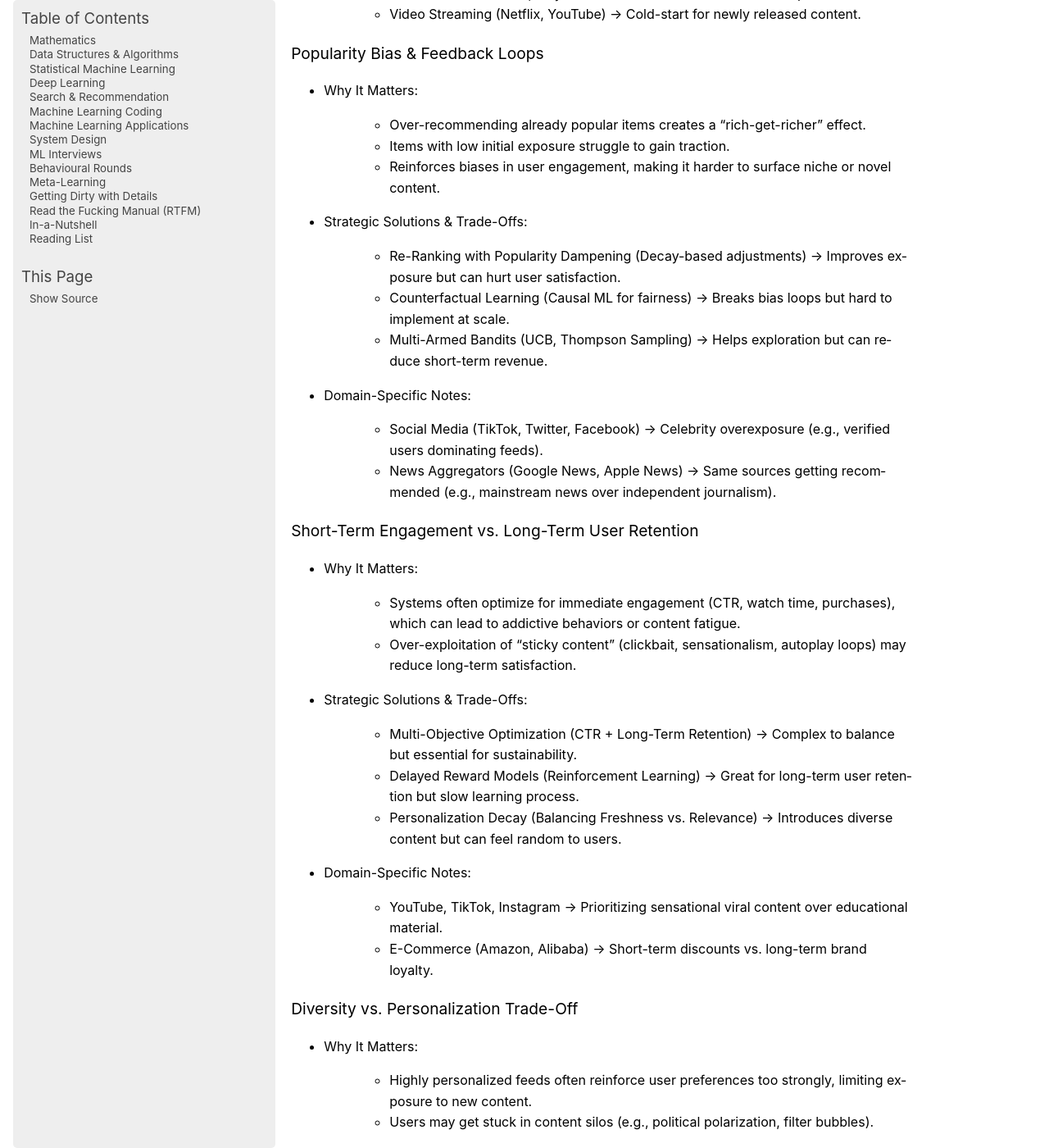
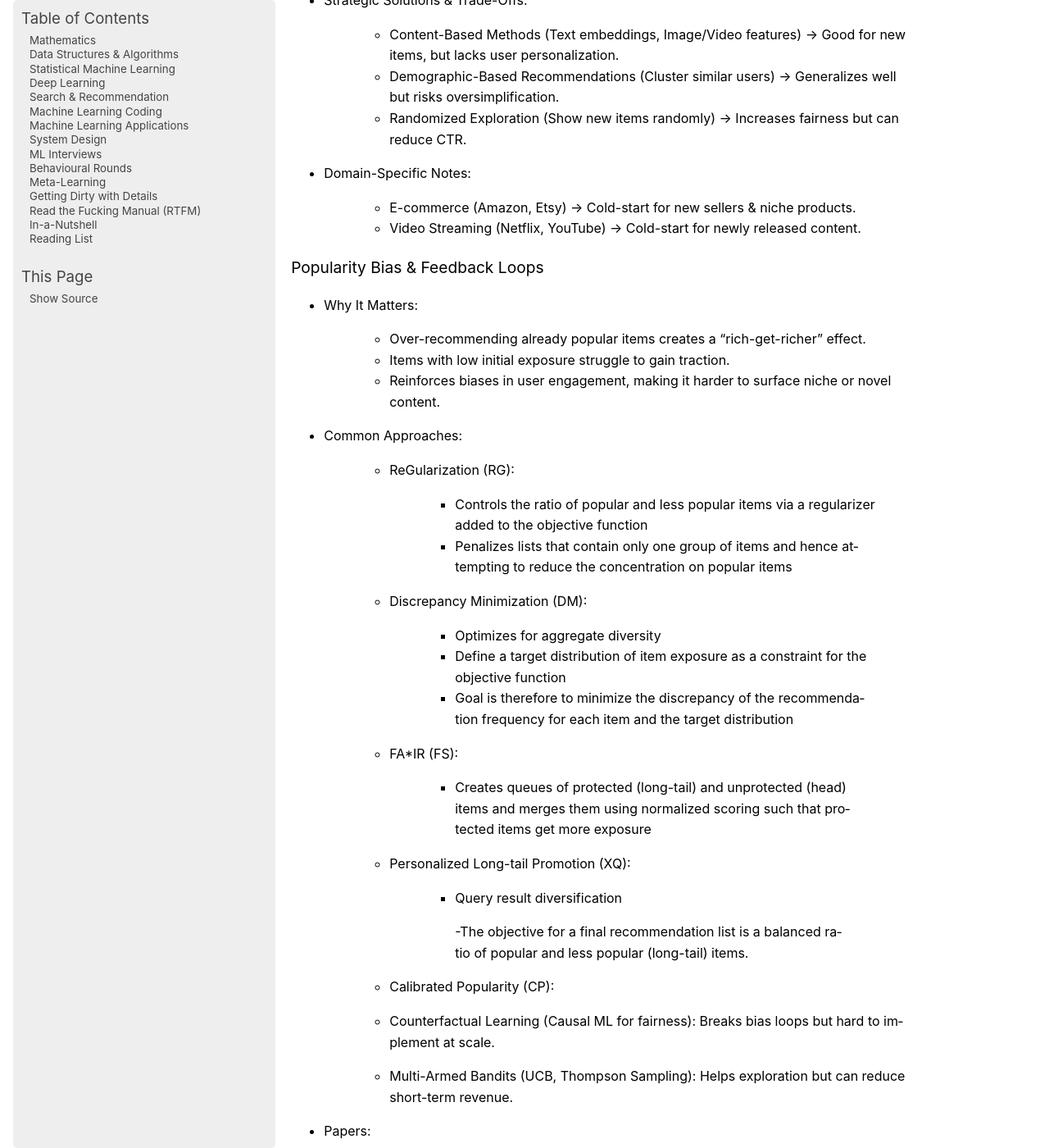
Before and after one commit to uselesstechjunks/leetcode, a Sphinx documentation site: the page built from docs/source/rank.rst, in a window 1280 px wide and 1400 px high, scrolled down 22186 px. Shown: the whole window at 82% size. Built offline with Sphinx 7.4.7, drawn with Linux system fonts in a browser that asks for light colours; some of the changed text lies outside the part shown.

Commit message:
Update rank.rst

```diff
--- a/docs/source/rank.rst
+++ b/docs/source/rank.rst
@@ -15,6 +15,15 @@ Metrics
 
 	* [evidentlyai.com] `10 metrics to evaluate recommender and ranking systems <https://www.evidentlyai.com/ranking-metrics/evaluating-recommender-systems>`_
 	* [docs.evidentlyai.com] `Ranking metrics <https://docs.evidentlyai.com/reference/all-metrics/ranking-metrics>`_
+
+Key objectives
+------------------------------------------------------------------------------------
+.. note::
+	* Accuracy
+	* Diversity
+	* Serendipity
+	* Novelty
+	* Fairness
 
 Relevance
 ------------------------------------------------------------------------------------
@@ -781,16 +790,36 @@ Popularity Bias & Feedback Loops
 	- Items with low initial exposure struggle to gain traction.
 	- Reinforces biases in user engagement, making it harder to surface niche or novel content.
 
-- Strategic Solutions & Trade-Offs:
+- Common Approaches:
 
-	- Re-Ranking with Popularity Dampening (Decay-based adjustments) → Improves exposure but can hurt user satisfaction.
-	- Counterfactual Learning (Causal ML for fairness) → Breaks bias loops but hard to implement at scale.
-	- Multi-Armed Bandits (UCB, Thompson Sampling) → Helps exploration but can reduce short-term revenue.
+	- ReGularization (RG):
+
+		- Controls the ratio of popular and less popular items via a regularizer added to the objective function
+		- Penalizes lists that contain only one group of items and hence attempting to reduce the concentration on popular items
+	- Discrepancy Minimization (DM):
+
+		- Optimizes for aggregate diversity
+		- Define a target distribution of item exposure as a constraint for the objective function
+		- Goal is therefore to minimize the discrepancy of the recommendation frequency for each item and the target distribution
+	- FA*IR (FS):
+
+		- Creates queues of protected (long-tail) and unprotected (head) items and merges them using normalized scoring such that protected items get more exposure
+	- Personalized Long-tail Promotion (XQ):
+
+		- Query result diversification
+		 -The objective for a final recommendation list is a balanced ratio of popular and less popular (long-tail) items.
+	- Calibrated Popularity (CP):
+	- Counterfactual Learning (Causal ML for fairness): Breaks bias loops but hard to implement at scale.
+	- Multi-Armed Bandits (UCB, Thompson Sampling): Helps exploration but can reduce short-term revenue.
+
+- Papers:
+	- [arxiv.org] `User-centered Evaluation of Popularity Bias in Recommender Systems - Abdollahpouri et. al <https://arxiv.org/pdf/2103.06364>`_
+	- [arxiv.org] `Model-Agnostic Counterfactual Reasoning for Eliminating Popularity Bias in Recommender System - Wei et. al <https://arxiv.org/pdf/2010.15363>`_
 
 - Domain-Specific Notes:
 
-	- Social Media (TikTok, Twitter, Facebook) → Celebrity overexposure (e.g., verified users dominating feeds).
-	- News Aggregators (Google News, Apple News) → Same sources getting recommended (e.g., mainstream news over independent journalism).
+	- Social Media (TikTok, Twitter, Facebook): Celebrity overexposure (e.g., verified users dominating feeds).
+	- News Aggregators (Google News, Apple News): Same sources getting recommended (e.g., mainstream news over independent journalism).
 
 Short-Term Engagement vs. Long-Term User Retention
 ------------------------------------------------------------------------------------
@@ -880,6 +909,7 @@ Video & Music Streaming
 
 		- Normalized Engagement Metrics (Watch Percentage vs. Watch Time) → Improves long-form content exposure but may reduce video diversity.
 		- Hybrid-Length Recommendations (Mixing Shorts & Full Videos) → Enhances variety but harder to rank effectively.
+
 ************************************************************************************
 Personalisation
 ************************************************************************************
@@ -887,6 +917,11 @@ Personalisation
 ************************************************************************************
 Diversity
 ************************************************************************************
+.. important::
+	- Music & video platforms (Spotify, YouTube, TikTok) use DPP and Bandits to introduce diverse content.
+	- E-commerce (Amazon, Etsy) balances popularity-based downsampling with weighted re-ranking.
+	- Newsfeeds (Google News, Facebook, Twitter) use category-sensitive filtering to prevent echo chambers.
+
 - Goal
 
 	- improving user engagement
@@ -895,12 +930,6 @@ Diversity
 - Metric
 
 	- TODO
-- Ensuring diversity in recommendation systems requires a multi-stage approach, balancing user engagement, fairness, and exploration. The best strategies depend on the product type:
-
-	.. important::
-		- Music & video platforms (Spotify, YouTube, TikTok) use DPP and Bandits to introduce diverse content.
-		- E-commerce (Amazon, Etsy) balances popularity-based downsampling with weighted re-ranking.
-		- Newsfeeds (Google News, Facebook, Twitter) use category-sensitive filtering to prevent echo chambers.
 
 - LLMs for Diversity in Recommendations
 
```
